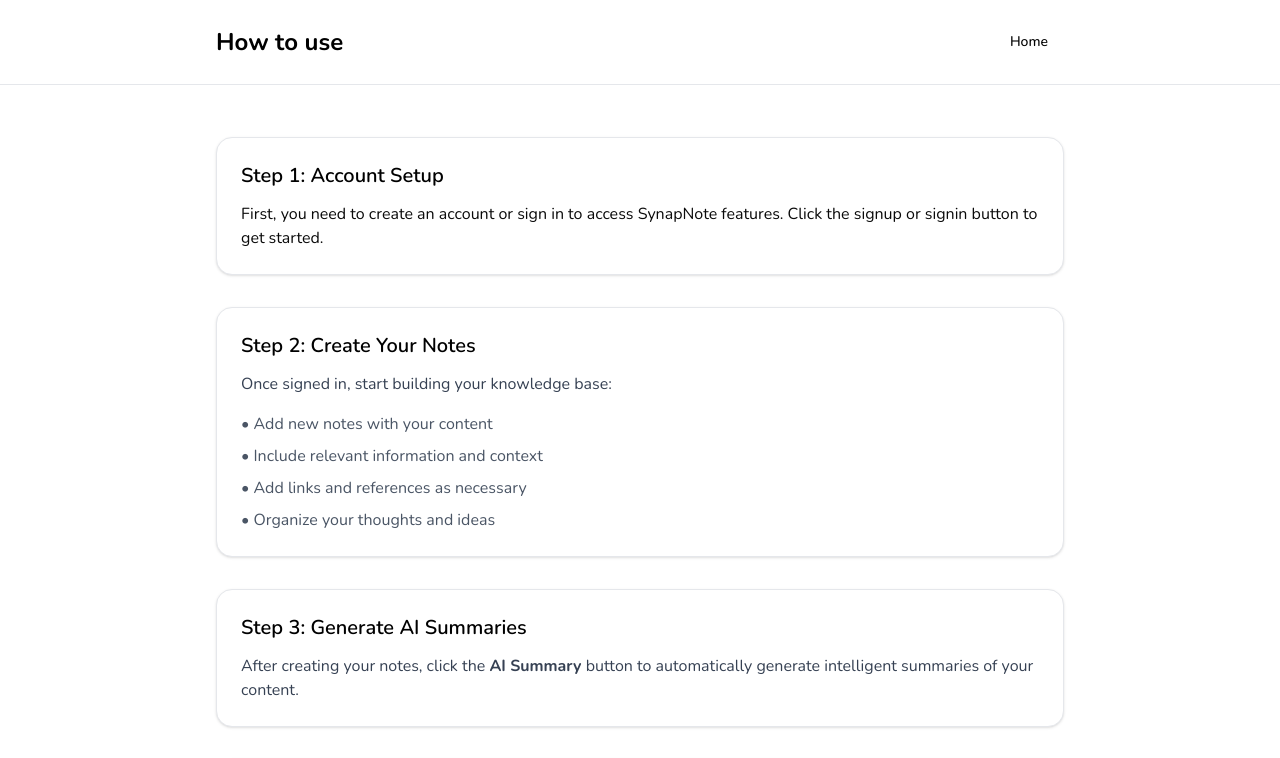
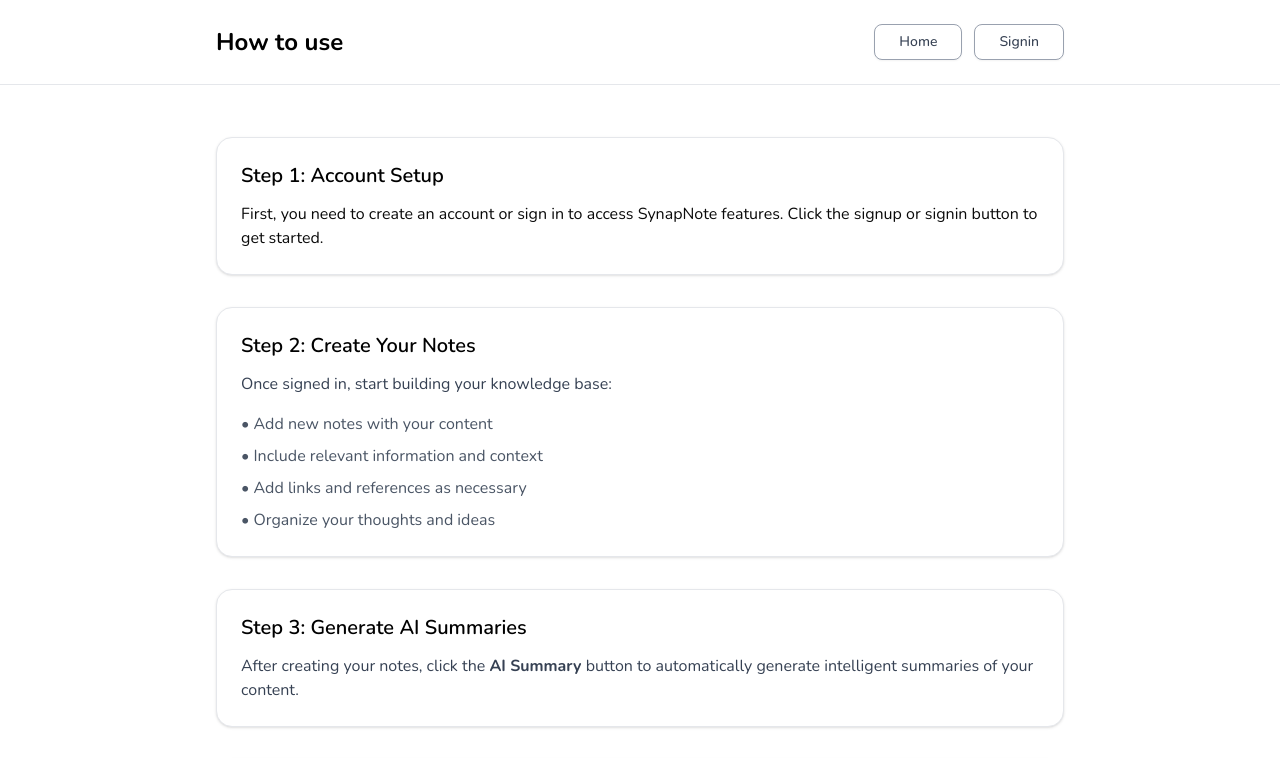
Before and after one commit to sarnick005/SynapNote, a Next.js app: page /docs in a window 1280 px wide. Shown: the top 758 px of the page. Built offline with nearby package versions, Linux system fonts and the light colour scheme.

Commit message:
max input length implemented

```diff
--- a/app/docs/page.tsx
+++ b/app/docs/page.tsx
@@ -23,13 +23,25 @@
           >
             How to use
           </motion.h1>
-          <motion.div whileHover={{ scale: 1.05 }}>
+          <motion.div
+            className="flex flex-row gap-3"
+            initial={{ opacity: 0, y: -10 }}
+            animate={{ opacity: 1, y: 0 }}
+            transition={{ duration: 0.6 }}
+          >
             <Button
-              variant="ghost"
+              variant="outline"
+              className="border-gray-400 text-gray-700 hover:bg-gray-100 px-6 py-2"
               onClick={() => router.push("/")}
-              className="flex items-center gap-2 text-black hover:bg-gray-100"
             >
               Home
+            </Button>
+            <Button
+              variant="outline"
+              className="border-gray-400 text-gray-700 hover:bg-gray-100 px-6 py-2"
+              onClick={() => router.push("/signin")}
+            >
+              Signin
             </Button>
           </motion.div>
         </div>
--- a/components/ChatPanel.tsx
+++ b/components/ChatPanel.tsx
@@ -102,12 +102,14 @@
       </div>
 
       {/* Input */}
-      <div className="p-4 border-t flex gap-2">
+      <div className="p-4 border-t flex flex-col gap-2">
+        <div className="flex gap-2">
           <Input
             value={input}
             onChange={(e) => setInput(e.target.value)}
             placeholder="Type your message..."
             onKeyDown={(e) => e.key === "Enter" && handleSend()}
+            maxLength={250}
             className="flex-1 border-gray-300 focus:ring-gray-500"
           />
           <Button
@@ -117,6 +119,8 @@
             <SendHorizonal size={18} />
           </Button>
         </div>
+        <p className="text-xs text-gray-400 text-right">{input.length}/250</p>
+      </div>
     </div>
   );
 }
--- a/components/NewNoteModal.tsx
+++ b/components/NewNoteModal.tsx
@@ -31,6 +31,11 @@
   const handleSubmit = async (e: React.FormEvent) => {
     e.preventDefault();
     if (!user?.id) return alert("User not found!");
+
+    if (title.length > 100)
+      return alert("Title must be at most 100 characters.");
+    if (content.length > 500)
+      return alert("Content must be at most 500 characters.");
 
     try {
       const res = await axios.post("/api/notes", {
@@ -68,11 +73,13 @@
             <Input
               id="title"
               name="title"
-              placeholder="Enter note title"
+              placeholder="Enter note title (max 100 characters)"
               value={title}
               onChange={(e) => setTitle(e.target.value)}
+              maxLength={100}
               required
             />
+            <p className="text-xs text-gray-500">{title.length}/100</p>
           </div>
 
           <div className="grid gap-3">
@@ -80,11 +87,13 @@
             <Textarea
               id="content"
               name="content"
-              placeholder="Write your note here..."
+              placeholder="Write your note here... (max 500 characters)"
               value={content}
               onChange={(e) => setContent(e.target.value)}
+              maxLength={500}
               required
             />
+            <p className="text-xs text-gray-500">{content.length}/500</p>
           </div>
 
           <div className="grid gap-3">
```
Lines whose indentation alone changed are shown as unchanged.
